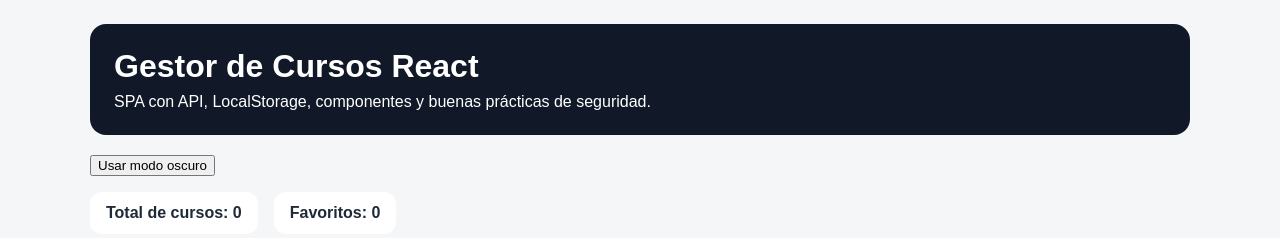
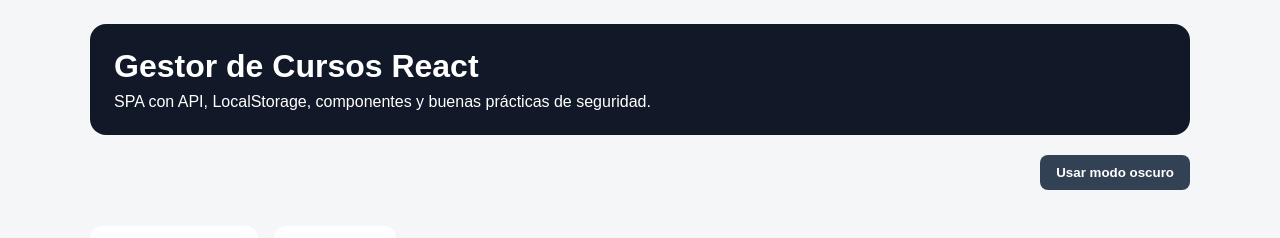
Before and after one commit to Anyaspycat/Eva03-gestor-cursos-react, a React (Vite) app: page / in a window 1280 px wide. Shown: the top 238 px of the page. Built offline with nearby package versions, Linux system fonts and the light colour scheme; no server answers.

Commit message:
Se agregan estilos y persistencia visual del modo oscuro

```diff
--- a/src/App.css
+++ b/src/App.css
@@ -188,3 +188,62 @@
   border-radius: 8px;
   cursor: pointer;
 }
+
+.theme-toggle {
+  display: block;
+  margin: 0 0 20px auto;
+  padding: 10px 16px;
+  border: none;
+  border-radius: 8px;
+  background: #334155;
+  color: white;
+  cursor: pointer;
+  font-weight: bold;
+}
+
+.theme-toggle:hover {
+  background: #1e293b;
+}
+
+body.dark-theme {
+  background: #0f172a;
+  color: #e2e8f0;
+}
+
+body.dark-theme .header {
+  background: #020617;
+}
+
+body.dark-theme .summary p,
+body.dark-theme .favorite-stats,
+body.dark-theme .search-container,
+body.dark-theme .teacher-filter,
+body.dark-theme .course-card,
+body.dark-theme .message {
+  background: #1e293b;
+  color: #e2e8f0;
+}
+
+body.dark-theme .course-card small {
+  color: #cbd5e1;
+}
+
+body.dark-theme .search-container input,
+body.dark-theme .teacher-filter select {
+  background: #0f172a;
+  color: #e2e8f0;
+  border-color: #475569;
+}
+
+body.dark-theme .search-container input::placeholder {
+  color: #94a3b8;
+}
+
+body.dark-theme .theme-toggle {
+  background: #e2e8f0;
+  color: #0f172a;
+}
+
+body.dark-theme .theme-toggle:hover {
+  background: #cbd5e1;
+}
```
Also changed, not shown: evidencias/09_modo_oscuro.png (added).
